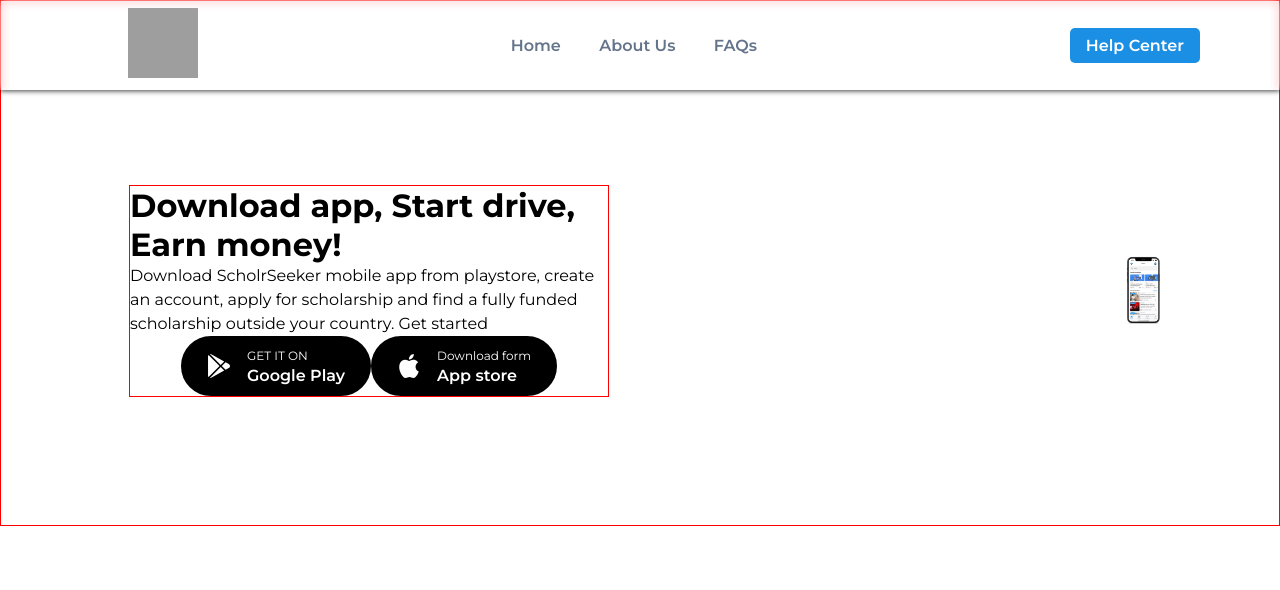
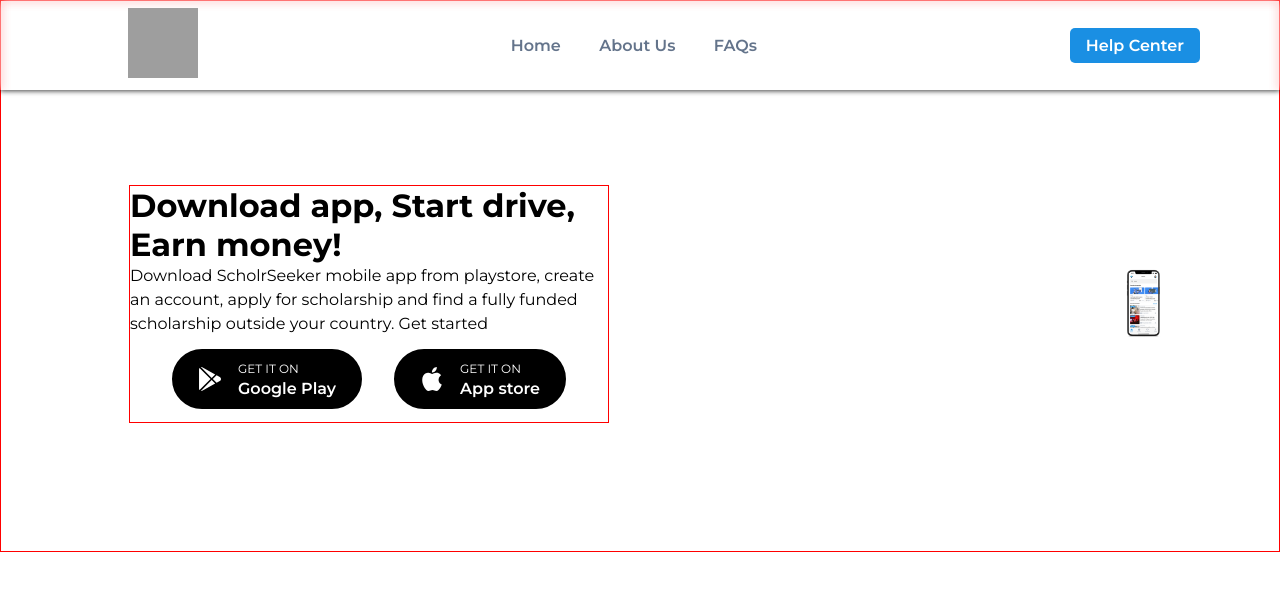
Before and after one commit to ahishakiyeyv/scholarSeeker_HTO_vuejs, a Vue app: page /#/ in a window 1280 px wide. Shown: the top 590 px of the page. Built offline with nearby package versions, Linux system fonts and the light colour scheme; grey boxes are pictures that could not be loaded.

Commit message:
button added

```diff
--- a/src/views/HomeView.vue
+++ b/src/views/HomeView.vue
@@ -36,7 +36,7 @@
           </svg>
         </span>
         <span class="texts">
-          <span class="text-1">Download form</span>
+          <span class="text-1">GET IT ON</span>
           <span class="text-2">App store</span>
         </span>
       </a>
@@ -92,7 +92,7 @@
 }
 .actionBtn{
   display: flex;
-  justify-content: space-around;
+  justify-content: space-between;
   align-items: center;
 }
 
@@ -109,6 +109,7 @@
   outline: 0;
   transition: all  .2s ease;
   text-decoration: none;
+  margin:0.8rem 1rem;
 }
 
 .playstore-button:hover {
@@ -152,6 +153,7 @@
   outline: 0;
   transition: all 0.2s ease;
   text-decoration: none;
+  margin:0.8rem 1rem;
 }
 
 .playstore-button:hover {
```
